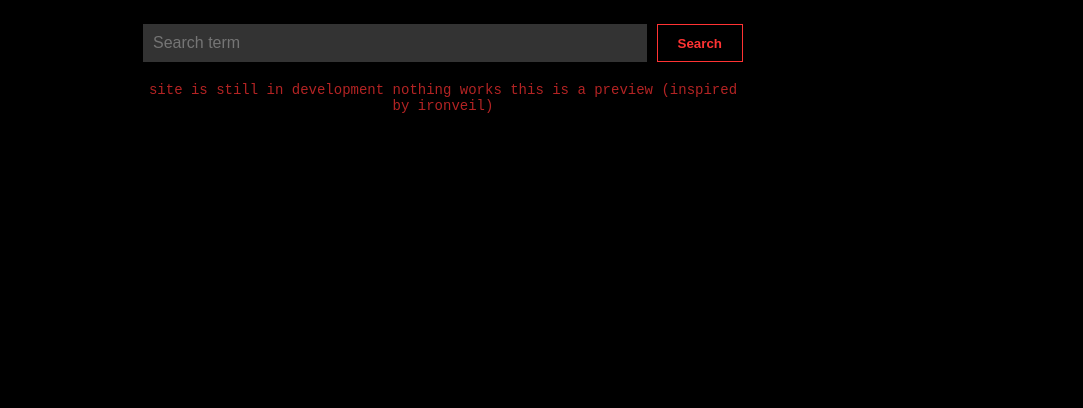
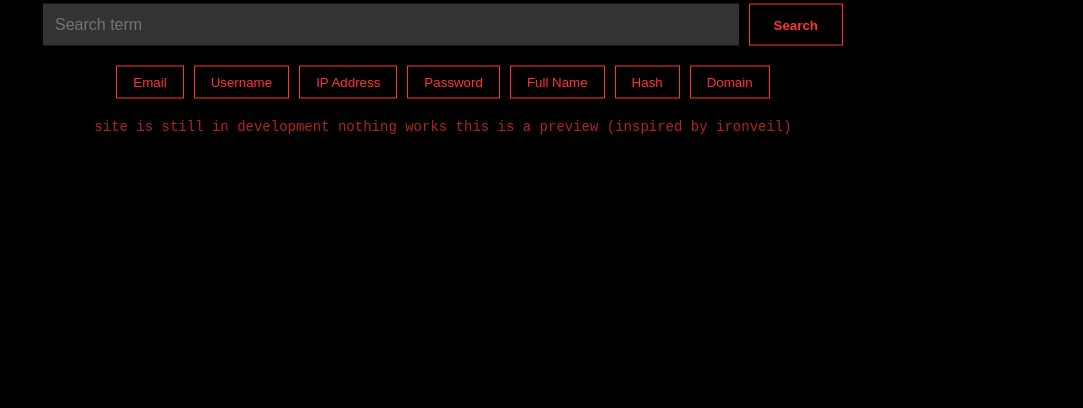
Before and after one commit to kolbyhtml/gooner, a plain HTML site: page index.html in a window 1280 px wide. Shown: the part 392-800 px from the top of the page, without its empty margins (197-1280 px from the left). Drawn offline with Linux system fonts and the light colour scheme.

Commit message:
Update index.html

```diff
--- a/index.html
+++ b/index.html
@@ -19,7 +19,9 @@
             position: relative;
             width: 100%;
             height: 100%;
-            user-select: none;
+            display: flex;
+            flex-direction: column;
+            align-items: center;
         }
         .data-button, .credits-button {
             position: absolute;
@@ -31,21 +33,16 @@
             text-decoration: none;
             font-size: 14px;
             transition: all 0.3s ease;
-            user-select: none;
         }
         .data-button {
             right: 20px;
-            user-select: none;
         }
         .credits-button {
             right: 100px;
-            user-select: none;
         }
-
         .data-button:hover, .credits-button:hover {
             background-color: #ff3333;
             color: #000000;
-            user-select: none;
         }
         .content {
             position: absolute;
@@ -54,50 +51,71 @@
             transform: translate(-50%, -50%);
             text-align: center;
             width: 90%;
-            max-width: 600px;
-            user-select: none;
+            max-width: 800px;
         }
         .logo {
             font-size: 72px;
             margin-bottom: 40px;
             letter-spacing: 5px;
-            user-select: none;
+        }
+        .search-container {
+            width: 100%;
+            text-align: center;
         }
         .search-bar {
             display: flex;
-            margin-bottom: 10px;
-            user-select: none;
+            margin-bottom: 20px;
+            width: 100%;
         }
         #search-input {
             flex-grow: 1;
             background-color: #333333;
             border: none;
-            color: #fffdfd;
-            padding: 10px;
+            color: #ffffff;
+            padding: 12px;
             font-size: 16px;
-            user-select: none;
         }
         .search-button {
             background-color: transparent;
             color: #ff3333;
             border: 1px solid #ff3333;
-            padding: 10px 20px;
+            padding: 12px 24px;
             margin-left: 10px;
             cursor: pointer;
             font-weight: bold;
             transition: all 0.3s ease;
-            user-select: none;
         }
         .search-button:hover {
             background-color: #ff3333;
             color: #000000;
-            user-select: none;
+        }
+        .search-types {
+            display: flex;
+            flex-wrap: wrap;
+            gap: 10px;
+            justify-content: center;
+            margin-top: 20px;
+        }
+        .search-type-button {
+            background-color: transparent;
+            color: #ff3333;
+            border: 1px solid #ff3333;
+            padding: 8px 16px;
+            cursor: pointer;
+            transition: all 0.3s ease;
+        }
+        .search-type-button:hover {
+            background-color: #ff3333;
+            color: #000000;
+        }
+        .search-type-button.active {
+            background-color: #ff3333;
+            color: #000000;
         }
         .disclaimer {
             margin-top: 20px;
             font-size: 14px;
             opacity: 0.7;
-            user-select: none;
         }
         .credits-page {
             display: none;
@@ -109,7 +127,6 @@
             background-color: rgba(0, 0, 0, 0.95);
             z-index: 1000;
             overflow-y: auto;
-            user-select: none;
         }
         .credits-content {
             max-width: 800px;
@@ -119,18 +136,15 @@
             border: 2px solid #ff3333;
             color: #ff3333;
             box-shadow: 0 0 20px rgba(255, 51, 51, 0.3);
-            user-select: none;
         }
         .close-credits {
             float: right;
             cursor: pointer;
             font-size: 24px;
             transition: color 0.3s ease;
-            user-select: none;
         }
         .close-credits:hover {
             color: #ff6666;
-            user-select: none;
         }
         .credits-title {
             font-size: 36px;
@@ -138,39 +152,32 @@
             text-align: center;
             text-transform: uppercase;
             letter-spacing: 3px;
-            user-select: none;
         }
         .credit-section {
             margin-bottom: 30px;
             padding-bottom: 20px;
             border-bottom: 1px solid #ff3333;
-            user-select: none;
         }
         .credit-section:last-child {
             border-bottom: none;
-            user-select: none;
         }
         .credit-section h3 {
             font-size: 24px;
             margin-bottom: 15px;
             color: #ff6666;
-            user-select: none;
         }
         .credit-item {
             margin-bottom: 10px;
-            user-select: none;
         }
         .credit-item h4 {
             margin: 0 0 5px 0;
             font-size: 18px;
-            user-select: none;
         }
         .credit-item p {
             margin: 0;
             font-size: 14px;
             line-height: 1.4;
             opacity: 0.7;
-            user-select: none;
         }
     </style>
 </head>
@@ -180,9 +187,20 @@
         <button class="credits-button" onclick="showCredits()">Credits</button>
         <div class="content">
             <div class="logo">goon.</div>
-            <div class="search-bar">
-                <input type="text" id="search-input" placeholder="Search term">
-                <button class="search-button">Search</button>
+            <div class="search-container">
+                <div class="search-bar">
+                    <input type="text" id="search-input" placeholder="Search term">
+                    <button class="search-button">Search</button>
+                </div>
+                <div class="search-types">
+                    <button class="search-type-button" data-type="email">Email</button>
+                    <button class="search-type-button" data-type="username">Username</button>
+                    <button class="search-type-button" data-type="ip">IP Address</button>
+                    <button class="search-type-button" data-type="password">Password</button>
+                    <button class="search-type-button" data-type="fullname">Full Name</button>
+                    <button class="search-type-button" data-type="hash">Hash</button>
+                    <button class="search-type-button" data-type="domain">Domain</button>
+                </div>
             </div>
             <div class="disclaimer">site is still in development nothing works this is a preview (inspired by ironveil)</div>
         </div>
@@ -209,7 +227,7 @@
                 </div>
                 <div class="credit-item">
                     <h4>Frontend Development</h4>
-                    <p>Percaholic,Sonny aka mr rape ass</p>
+                    <p>Percaholic,Sonny</p>
                 </div>
                 <div class="credit-item">
                     <h4>Backend Development</h4>
@@ -220,6 +238,24 @@
     </div>
 
     <script>
+        const searchButtons = document.querySelectorAll('.search-type-button');
+        const searchInput = document.getElementById('search-input');
+        let activeSearchType = null;
+
+        searchButtons.forEach(button => {
+            button.addEventListener('click', () => {
+                searchButtons.forEach(btn => btn.classList.remove('active'));
+                if (activeSearchType === button.dataset.type) {
+                    activeSearchType = null;
+                    searchInput.placeholder = 'Search term';
+                } else {
+                    button.classList.add('active');
+                    activeSearchType = button.dataset.type;
+                    searchInput.placeholder = `Search by ${button.textContent}...`;
+                }
+            });
+        });
+
         function showCredits() {
             document.getElementById('creditsPage').style.display = 'block';
         }
```
